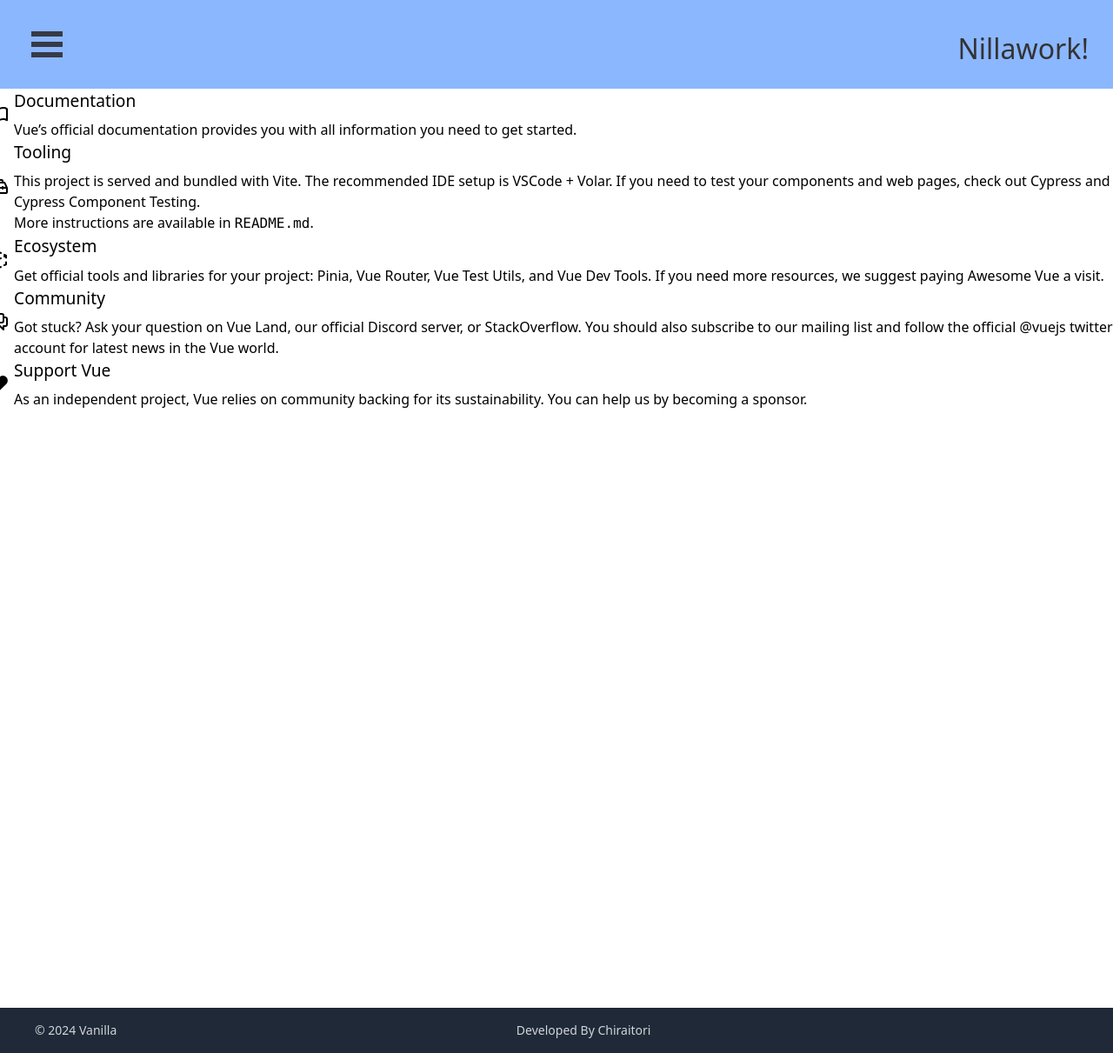
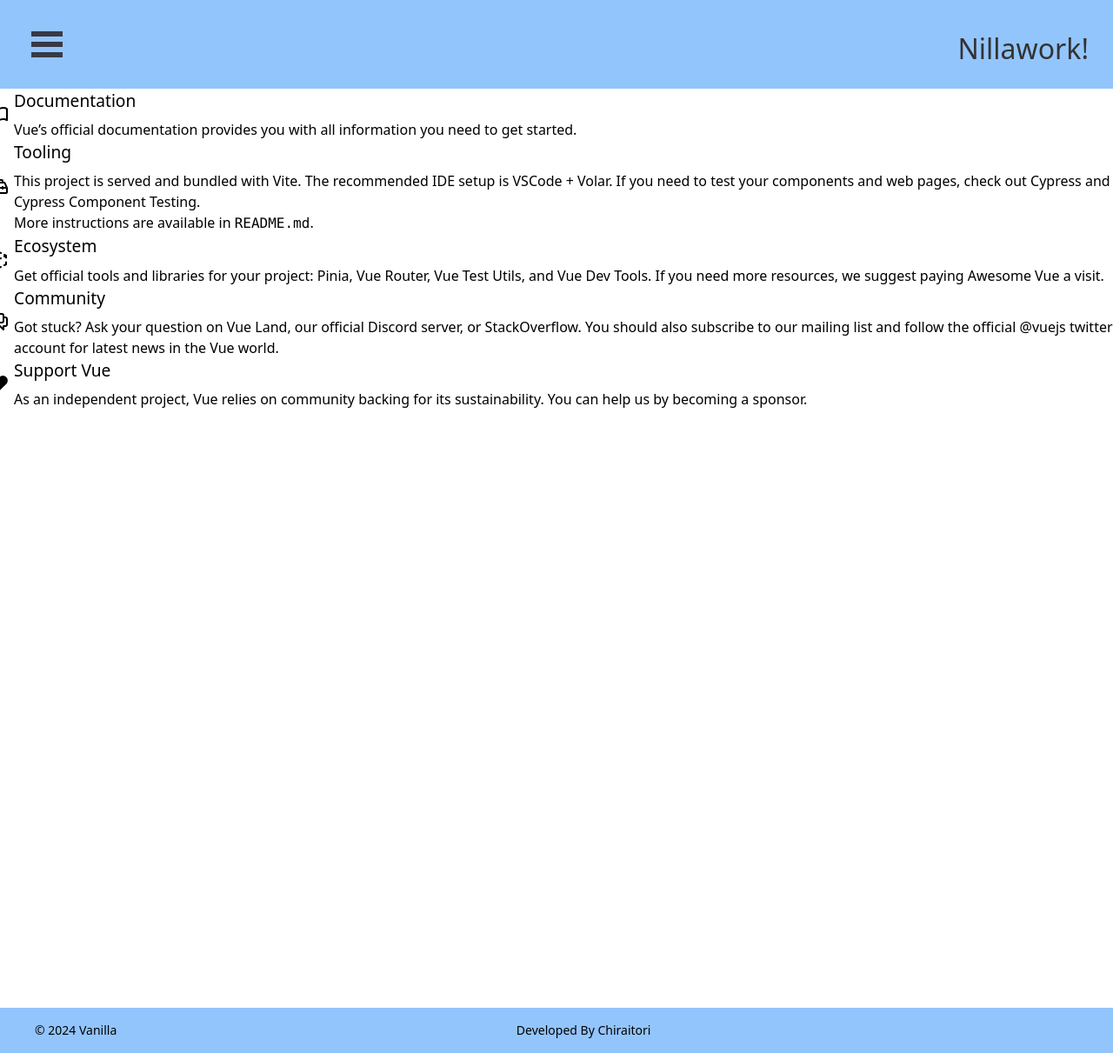
Before and after one commit to tathaha/vanilla-portfolio, a Vue app: page / in a window 1280 px wide. Shown: the whole page at 87% size. Built offline with nearby package versions, Linux system fonts and the light colour scheme.

Commit message:
change color

```diff
--- a/src/App.vue
+++ b/src/App.vue
@@ -20,7 +20,7 @@ import Footer from './components/Footer.vue'
 header {
   line-height: 2;
   max-height: 100vh;
-  background-color: #8bb7ff;
+  background-color: #93c5fd;
   padding: 15px;
   align-items: center;
   color: white;
--- a/src/components/Footer.vue
+++ b/src/components/Footer.vue
@@ -1,6 +1,6 @@
 <template>
   <div class="wrapper">
-    <footer class="bg-gray-800 text-gray-300 py-4 w-full">
+    <footer class="bg-blue-300 text-black py-4 w-full">
       <div class="container mx-auto px-10 flex justify-between items-center">
         <!-- Left side with copyright info -->
         <div class="text-sm">
```
